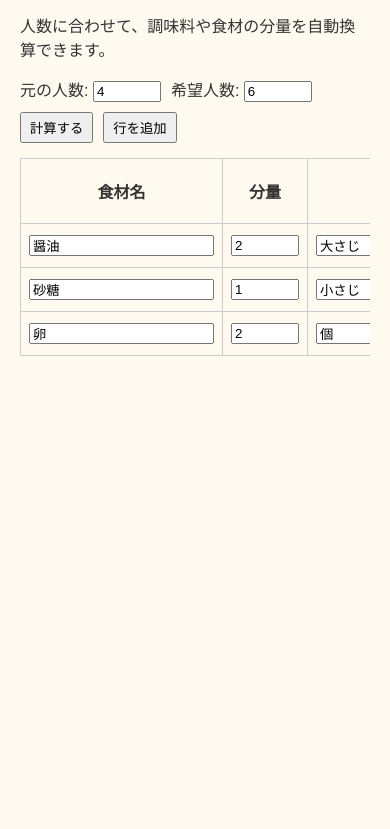
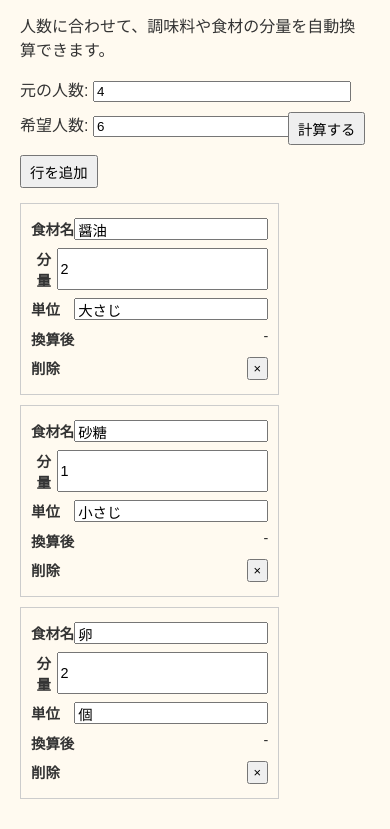
Before and after one commit to cleverkitjp/recipe-scaler, a plain HTML site: page index.html in a window 390 px wide. Shown: the part 90-919 px from the top of the page. Before the commit the page ends 844 px from the top, so only its background shows below. Drawn offline with Linux system fonts and the light colour scheme.

Commit message:
Add files via upload

```diff
--- a/index.html
+++ b/index.html
@@ -23,7 +23,6 @@
     <button onclick="addRow()">行を追加</button>
   </div>
 
-  <div class="table-wrapper">
   <table id="ingredients">
     <thead>
       <tr>
@@ -36,29 +35,28 @@
     </thead>
     <tbody>
       <tr>
-          <td><input value="醤油" /></td>
-          <td><input value="2" type="number" /></td>
-          <td><input value="大さじ" /></td>
-          <td class="result">-</td>
-          <td><button onclick="deleteRow(this)">×</button></td>
+        <td data-label="食材名"><input value="醤油" /></td>
+        <td data-label="分量"><input value="2" type="number" /></td>
+        <td data-label="単位"><input value="大さじ" /></td>
+        <td class="result" data-label="換算後">-</td>
+        <td data-label="削除"><button onclick="deleteRow(this)">×</button></td>
       </tr>
       <tr>
-          <td><input value="砂糖" /></td>
-          <td><input value="1" type="number" /></td>
-          <td><input value="小さじ" /></td>
-          <td class="result">-</td>
-          <td><button onclick="deleteRow(this)">×</button></td>
+        <td data-label="食材名"><input value="砂糖" /></td>
+        <td data-label="分量"><input value="1" type="number" /></td>
+        <td data-label="単位"><input value="小さじ" /></td>
+        <td class="result" data-label="換算後">-</td>
+        <td data-label="削除"><button onclick="deleteRow(this)">×</button></td>
       </tr>
       <tr>
-          <td><input value="卵" /></td>
-          <td><input value="2" type="number" /></td>
-          <td><input value="個" /></td>
-          <td class="result">-</td>
-          <td><button onclick="deleteRow(this)">×</button></td>
+        <td data-label="食材名"><input value="卵" /></td>
+        <td data-label="分量"><input value="2" type="number" /></td>
+        <td data-label="単位"><input value="個" /></td>
+        <td class="result" data-label="換算後">-</td>
+        <td data-label="削除"><button onclick="deleteRow(this)">×</button></td>
       </tr>
     </tbody>
   </table>
-  </div>
 
   <script src="script.js"></script>
 </body>
--- a/script.js
+++ b/script.js
@@ -37,11 +37,11 @@ function addRow() {
   const table = document.querySelector("#ingredients tbody");
   const row = document.createElement("tr");
   row.innerHTML = `
-    <td><input value="" /></td>
-    <td><input type="number" value="" /></td>
-    <td><input value="" /></td>
-    <td class="result">-</td>
-    <td><button onclick="deleteRow(this)">×</button></td>
+    <td data-label="食材名"><input value="" /></td>
+    <td data-label="分量"><input type="number" value="" /></td>
+    <td data-label="単位"><input value="" /></td>
+    <td class="result" data-label="換算後">-</td>
+    <td data-label="削除"><button onclick="deleteRow(this)">×</button></td>
   `;
   table.appendChild(row);
 }
--- a/style.css
+++ b/style.css
@@ -23,27 +23,64 @@ label {
   white-space: nowrap;
 }
 
-.table-wrapper {
-  overflow-x: auto;
-}
-
 table {
   width: 100%;
   border-collapse: collapse;
-  min-width: 600px;
+  font-size: 0.9em;
 }
 
-table th, table td {
+th, td {
   border: 1px solid #ccc;
-  padding: 8px;
+  padding: 6px;
   text-align: center;
 }
 
+input[type="text"],
 input[type="number"] {
-  width: 60px;
+  width: 100%;
+  box-sizing: border-box;
+}
+
+td input {
+  font-size: 1em;
 }
 
 button {
   padding: 4px 8px;
+  font-size: 0.9em;
   cursor: pointer;
 }
+
+td button {
+  padding: 2px 5px;
+}
+
+@media (max-width: 600px) {
+  table {
+    display: block;
+  }
+
+  thead {
+    display: none;
+  }
+
+  tbody tr {
+    display: flex;
+    flex-direction: column;
+    margin-bottom: 10px;
+    border: 1px solid #ccc;
+    padding: 10px;
+  }
+
+  tbody td {
+    display: flex;
+    justify-content: space-between;
+    border: none;
+    padding: 4px 0;
+  }
+
+  tbody td::before {
+    content: attr(data-label);
+    font-weight: bold;
+  }
+}
```
Lines whose indentation alone changed are shown as unchanged.
